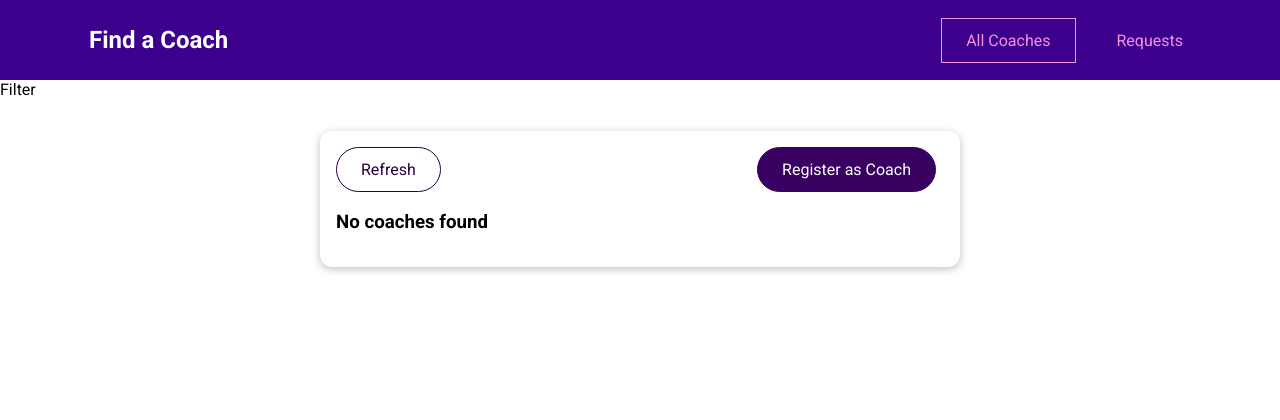
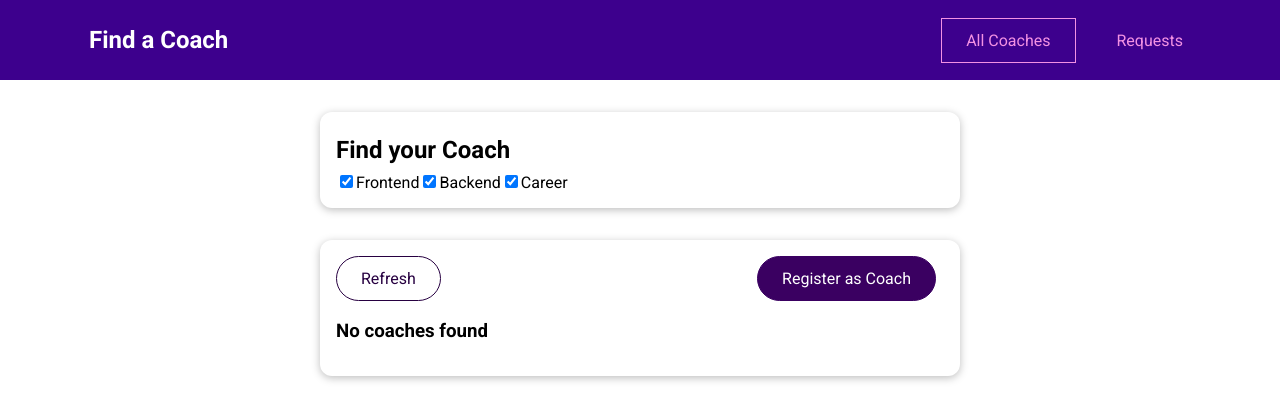
Before and after one commit to AvaCode69/finding-coach, a Vue app: page /coaches in a window 1280 px wide. Shown: the top 420 px of the page. Built offline with nearby package versions, Linux system fonts and the light colour scheme.

Commit message:
Filtering Coaches

```diff
--- /dev/null
+++ b/src/components/coaches/CoachFilter.vue
@@ -0,0 +1,68 @@
+<template>
+  <base-card>
+    <h2>Find your Coach</h2>
+    <span class="filter-options">
+      <input type="checkbox" id="frontend" checked @change="setFilter" />
+      <label for="frontend">Frontend</label>
+    </span>
+    <span class="filter-options">
+      <input type="checkbox" id="backend" checked @change="setFilter" />
+      <label for="backend">Backend</label>
+    </span>
+    <span class="filter-options">
+      <input type="checkbox" id="career" checked @change="setFilter" />
+      <label for="career">Career</label>
+    </span>
+  </base-card>
+</template>
+
+<script>
+export default {
+  emits: ['change-filter'],
+  data() {
+    return {
+      filters: {
+        frontend: true,
+        backend: true,
+        career: true
+      }
+    }
+  },
+  methods: {
+    setFilter(event) {
+      const inputId = event.target.id
+      const isActive = event.target.checked
+
+      const updatedFilters = {
+        ...this.filters,
+        [inputId]: isActive
+      }
+      this.filters = updatedFilters
+      this.$emit('change-filter', updatedFilters)
+    }
+  }
+}
+</script>
+
+<style scoped>
+h2 {
+  margin: 0.5rem 0;
+}
+
+.filter-option {
+  margin-right: 1rem;
+}
+
+.filter-option label,
+.filter-option input {
+  vertical-align: middle;
+}
+
+.filter-option label {
+  margin-left: 0.25rem;
+}
+
+.filter-option.active label {
+  font-weight: bold;
+}
+</style>
--- a/src/pages/coaches/CoachesList.vue
+++ b/src/pages/coaches/CoachesList.vue
@@ -1,5 +1,7 @@
 <template>
-  <section>Filter</section>
+  <section>
+    <coach-filter @change-filter="setFilters"></coach-filter>
+  </section>
   <base-card>
     <section>
       <div class="controls">
@@ -15,25 +17,48 @@
 </template>
 
 <script>
-import BaseCard from '@/components/ui/BaseCard.vue'
+import CoachFilter from '@/components/coaches/CoachFilter.vue'
 import { mapGetters } from 'vuex'
 import CoachItem from '../../components/coaches/CoachItem.vue'
-import BaseButton from '@/components/ui/BaseButton.vue'
 
 export default {
   components: {
     CoachItem,
-    BaseCard,
-    BaseButton
+    CoachFilter
+  },
+  data() {
+    return {
+      activeFilters: {
+        frontend: true,
+        backend: true,
+        career: true
+      }
+    }
   },
   computed: {
     filterCoaches() {
-      return this.$store.getters['coaches/coaches']
+      const coaches = this.$store.getters['coaches/coaches']
+      return coaches.filter((coach) => {
+        if (this.activeFilters.frontend && coach.areas.includes('frontend')) {
+          return true
+        }
+        if (this.activeFilters.backend && coach.areas.includes('backend')) {
+          return true
+        }
+        if (this.activeFilters.career && coach.areas.includes('career')) {
+          return true
+        }
+      })
     },
     // hasCoaches(){
     //   return this.$store.getters['coaches/hasCoaches']
     // }
     ...mapGetters('coaches', ['hasCoaches'])
+  },
+  methods: {
+    setFilters(updatedFilters) {
+      this.activeFilters = updatedFilters
+    }
   }
 }
 </script>
```
